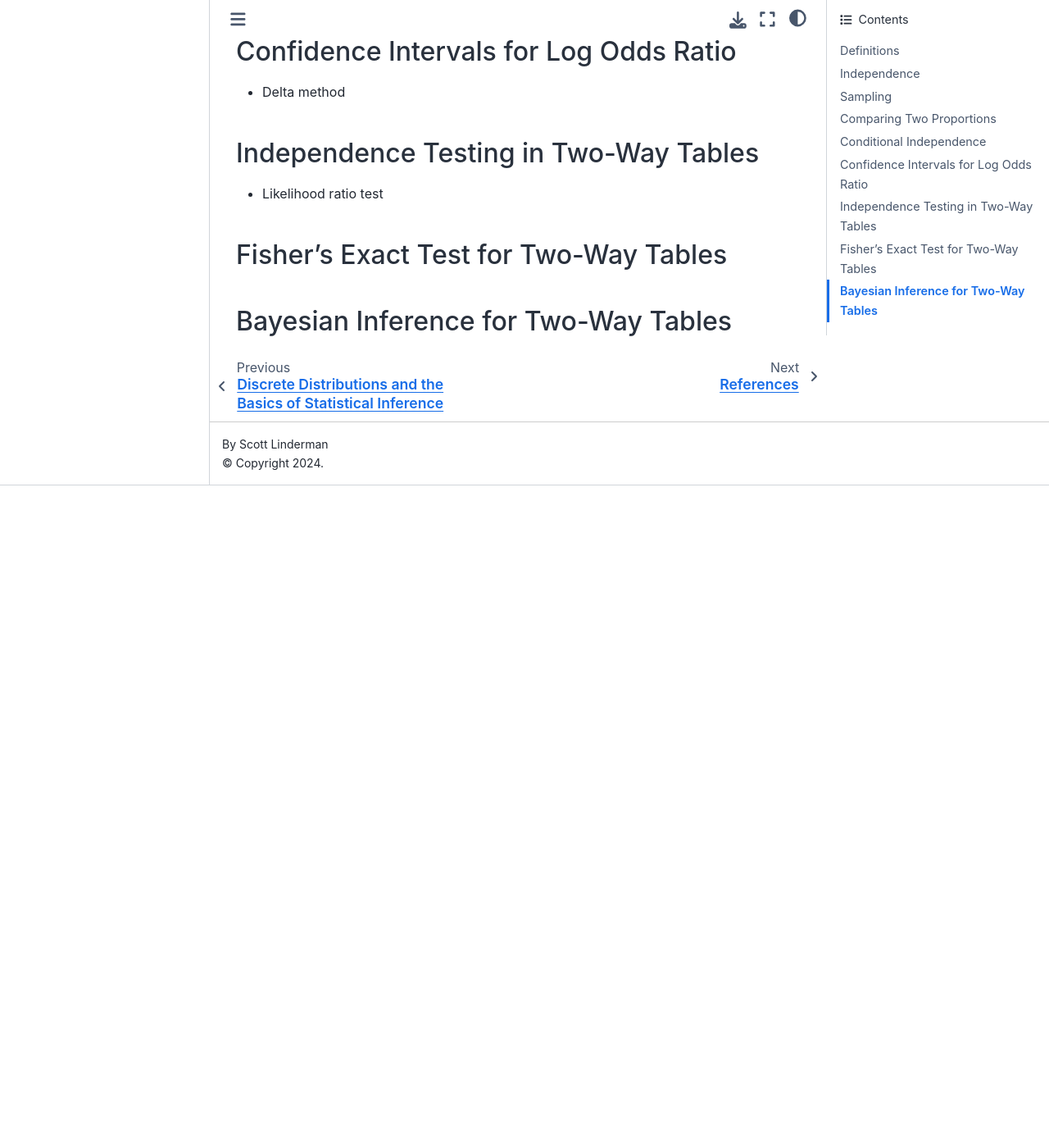
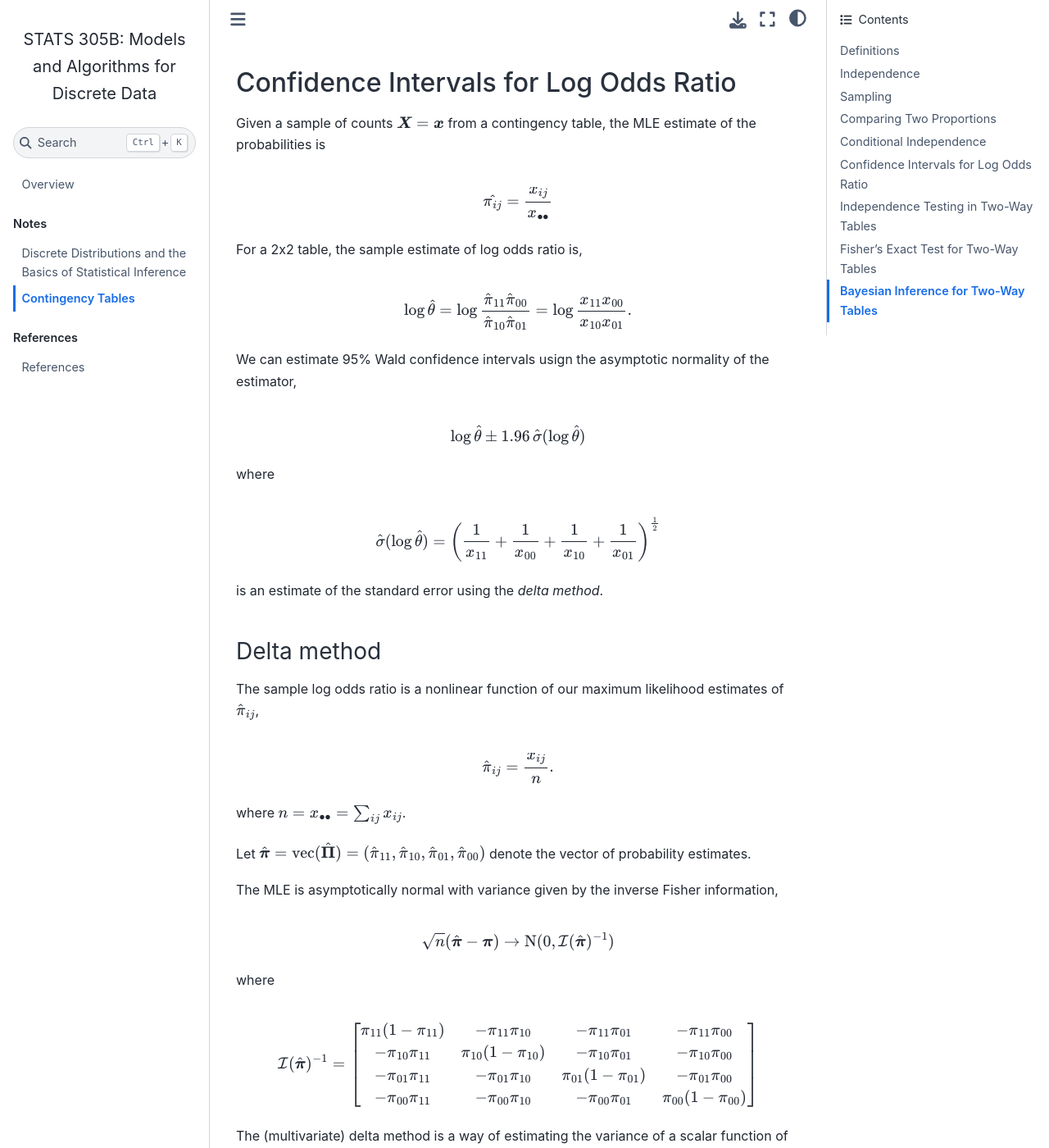
Before and after one commit to slinderman/stats305b, a Jupyter Book: the page built from lectures/02_contingency_tables.md, in a window 1280 px wide and 1400 px high, scrolled down 6109 px. Shown: the whole window at 82% size. Built offline with Jupyter Book 1.0.4 settings and Sphinx 7.4.7 and the Sphinx Book theme 1.1.4, drawn with Linux system fonts in a browser that asks for light colours; pages that are not in the unit, such as notebooks, are missing from menus; cross-references to code outside the pages are shown as plain code; before the commit the page ends 6701 px from its top, so only the background shows below that; some of the changed text lies outside the part shown.

Commit message:
adding notes on contingency tables

```diff
--- a/lectures/02_contingency_tables.md
+++ b/lectures/02_contingency_tables.md
@@ -212,7 +212,68 @@ We say that $X$ and $Y$ are _conditionally independent given $Z$_, or $X \perp Y
 Conditional independence does not imply marginal independence. Indeed, measures of marginal association and conditional association can even differ in sign. This is called _Simpson's paradox_.
 
 ## Confidence Intervals for Log Odds Ratio
-- Delta method
+
+Given a sample of counts $\mbX=\mbx$ from a contingency table, the MLE estimate of the probabilities is
+\begin{align*}
+\hat{\pi_{ij}} &= \frac{x_{ij}}{x_{\bullet \bullet}}
+\end{align*}
+For a 2x2 table, the sample estimate of log odds ratio is,
+\begin{align*}
+\log \hat{\theta} &= \log \frac{\hat{\pi}_{11} \hat{\pi}_{00}}{\hat{\pi}_{10} \hat{\pi}_{01}}
+= \log \frac{x_{11} x_{00}}{x_{10} x_{01}}.
+\end{align*}
+
+We can estimate 95% Wald confidence intervals usign the asymptotic normality of the estimator,
+\begin{align*}
+\log \hat{\theta} \pm 1.96 \, \hat{\sigma}(\log \hat{\theta})
+\end{align*}
+where
+\begin{align*}
+\hat{\sigma}(\log \hat{\theta})
+&= \left(\frac{1}{x_{11}} + \frac{1}{x_{00}} + \frac{1}{x_{10}} + \frac{1}{x_{01}} \right)^{\frac{1}{2}}
+\end{align*}
+is an estimate of the standard error using the _delta method_.
+
+### Delta method
+The sample log odds ratio is a nonlinear function of our maximum likelihood estimates of $\hat{\pi}_{ij}$,
+\begin{align*}
+\hat{\pi}_{ij} &= \frac{x_{ij}}{n}.
+\end{align*}
+where $n = x_{\bullet \bullet} = \sum_{ij} x_{ij}$.
+
+Let $\hat{\mbpi} = \mathrm{vec}(\hat{\mbPi}) = (\hat{\pi}_{11}, \hat{\pi}_{10}, \hat{\pi}_{01}, \hat{\pi}_{00})$ denote the vector of probability estimates.
+
+The MLE is asymptotically normal with variance given by the inverse Fisher information,
+\begin{align*}
+\sqrt{n}(\hat{\mbpi} - \mbpi) \to \mathrm{N}(0, \cI(\hat{\mbpi})^{-1})
+\end{align*}
+where
+\begin{align*}
+\cI(\hat{\mbpi})^{-1}
+&=
+\begin{bmatrix}
+\pi_{11}(1-\pi_{11}) & -\pi_{11} \pi_{10} & - \pi_{11} \pi_{01} & -\pi_{11} \pi_{00} \\
+-\pi_{10} \pi_{11} & \pi_{10} (1 - \pi_{10}) & - \pi_{10} \pi_{01} & -\pi_{10} \pi_{00} \\
+-\pi_{01} \pi_{11} & -\pi_{01} \pi_{10} & \pi_{01} (1 - \pi_{01}) & -\pi_{01} \pi_{00} \\
+-\pi_{00} \pi_{11} & -\pi_{00} \pi_{10} & -\pi_{00} \pi_{01} & \pi_{00} (1 - \pi_{00})
+\end{bmatrix}
+\end{align*}
+The (multivariate) delta method is a way of estimating the variance of a scalar function of the estimator, $g(\hat{\mbpi})$. Using a first order Taylor approximation around the true probabilities,
+\begin{align*}
+g(\hat{\mbpi}) &\approx g(\mbpi) + \nabla g(\mbpi)^\top (\hat{\mbpi} - \mbpi)
+\end{align*}
+we can derive the approximate variance as,
+\begin{align*}
+\Var[g(\hat{\mbpi})]
+&\approx
+\Var[\nabla g(\mbpi)^\top \hat{\mbpi}]
+= \nabla g(\mbpi)^\top \Cov[\hat{\mbpi}] \nabla g(\mbpi).
+\end{align*}
+Then, the estimate of $g(\mbpi)$ is asymptotically normal as well, and its variance depends on the gradient of $g$,
+\begin{align*}
+\sqrt{n}(g(\hat{\mbpi}) - g(\mbpi)) \to \mathrm{N}(0, \nabla g(\mbpi)^\top \cI(\hat{\mbpi})^{-1} \nabla g(\mbpi))
+\end{align*}
+
 
 ## Independence Testing in Two-Way Tables
 - Likelihood ratio test
```
Also changed, not shown: other parts of lectures/02_contingency_tables.md (+1 -1 lines).
